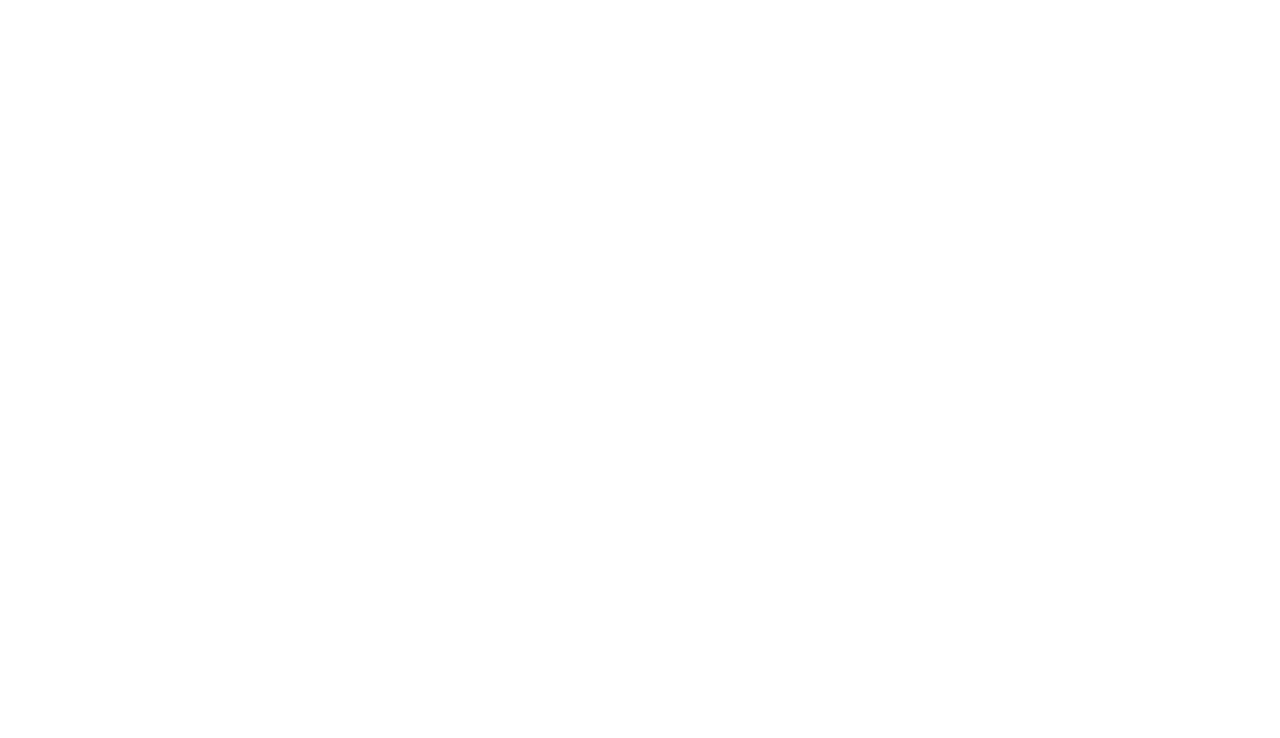
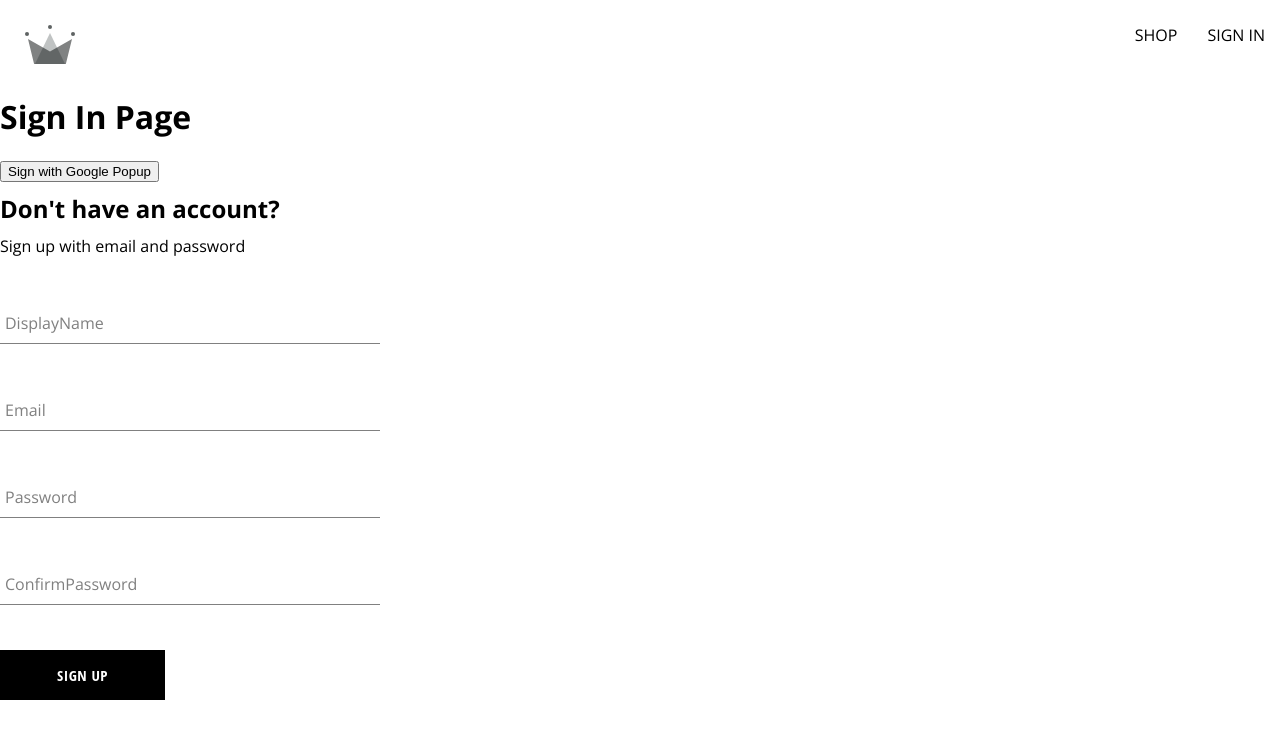
Before and after one commit to santoshnarayanan/crwn-clothing, a React (Create React App) app: page /auth in a window 1280 px wide. Before the commit this address had no page. Shown: the top 738 px of the page. Built offline with nearby package versions, Linux system fonts and the light colour scheme.

Commit message:
sign-in component is renamed to authentication

```diff
--- a/src/App.js
+++ b/src/App.js
@@ -1,7 +1,7 @@
 import { Routes, Route } from "react-router-dom";
 import Navigation from "./routes/home/navigation/navigation.component";
 import Home from "./routes/home/home.component";
-import SignIn from "./routes/home/sign-in/sign-in.component";
+import Authentication from "./routes/home/authtentication/authtentication.component";
 
 
 
@@ -15,7 +15,7 @@
       <Route path="/" element={<Navigation />}>
         <Route index element={<Home />} />
         <Route path="shop" element={<Shop />} />
-        <Route path="sign-in" element={<SignIn />} />
+        <Route path="auth" element={<Authentication />} />
       </Route>
     </Routes>
 
--- a/src/components/sign-up-form/sign-up-form.component.jsx
+++ b/src/components/sign-up-form/sign-up-form.component.jsx
@@ -84,7 +84,7 @@
                     name="confirmPassword"
                     value={confirmPassword} />
 
-                <Button buttonType="google">Sign Up</Button>
+                <Button buttonType="submit">Sign Up</Button>
             </form>
         </div>
     );
--- a/src/routes/home/sign-in/sign-in.component.jsx
+++ b/src/routes/home/authtentication/authtentication.component.jsx
@@ -7,7 +7,7 @@
 
 import SignUpForm from "../../../components/sign-up-form/sign-up-form.component";
 
-const SignIn = () => {
+const Authentication = () => {
     const logGoogleUser = async () => {
         const { user } = await signInWithGooglePopup();
         const userDocRef = await createUserDocumentFromAuth(user);
@@ -23,4 +23,4 @@
     );
 };
 
-export default SignIn;
+export default Authentication;
--- a/src/routes/home/navigation/navigation.component.jsx
+++ b/src/routes/home/navigation/navigation.component.jsx
@@ -14,7 +14,7 @@
           <Link className="nav-link" to="/shop">
             SHOP
           </Link>
-          <Link className="nav-link" to="/sign-in">
+          <Link className="nav-link" to="/auth">
             SIGN IN
           </Link>
         </div>
```
